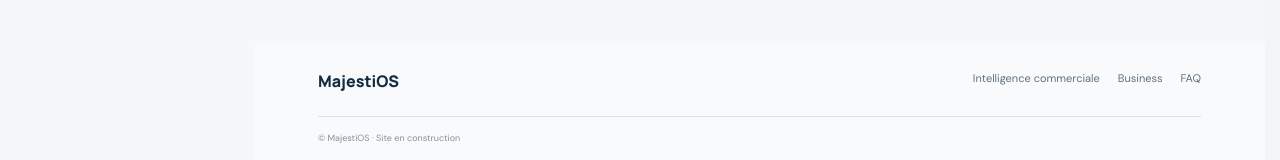
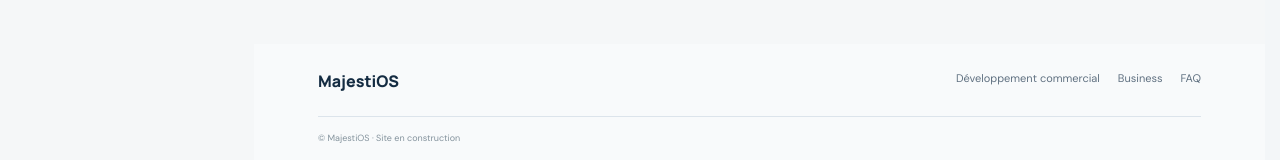
Before and after one commit to Chexpeer/Majestios, a Next.js app: page /opportunites/radar-entreprises in a window 1280 px wide. Shown: the part 1180-1340 px from the top of the page. Built offline with nearby package versions, Linux system fonts and the light colour scheme.

Commit message:
fix(navigation): harmoniser les libellés développement commercial

```diff
--- a/src/app/opportunites/radar-entreprises/page.tsx
+++ b/src/app/opportunites/radar-entreprises/page.tsx
@@ -1,7 +1,7 @@
 import Link from "next/link";
 import PublicHeader from "@/components/public-header";
 
-export const metadata = { title: "Radar entreprises — MajestiOS", description: "Comprendre le futur radar de signaux d’entreprises pour l’intelligence commerciale." };
+export const metadata = { title: "Radar entreprises — MajestiOS", description: "Comprendre le futur radar de signaux d’entreprises pour le développement commercial." };
 
 export default function CompanyRadarPage() {
   return <main className="public-site concept-page"><PublicHeader />
@@ -12,6 +12,6 @@ export default function CompanyRadarPage() {
       <article><span>03 · QUALIFIER</span><h2>Préparer une action</h2><p>Le professionnel devra pouvoir comprendre le contexte, identifier les interlocuteurs légitimes et décider lui-même de la suite à donner.</p></article>
     </section>
     <section className="concept-principles"><h2>État actuel et limites</h2><p>Le radar n’est pas encore connecté à un flux opérationnel de données SIRENE ou BODACC. Cette page décrit la cible fonctionnelle ; elle ne présente aucune entreprise réelle ni aucune alerte en temps réel. Les règles d’usage, de fraîcheur, de traçabilité et de protection des données devront être validées avant l’activation.</p><Link className="search-submit concept-cta" href="/opportunites">Retour à toutes les opportunités ↗</Link><Link className="search-submit concept-cta" href="/faq">Comprendre les sources et les limites ↗</Link></section>
-    <footer className="public-footer"><Link className="footer-brand" href="/">MajestiOS</Link><nav aria-label="Liens de pied de page"><Link href="/intelligence-commerciale">Intelligence commerciale</Link><Link href="/business">Business</Link><Link href="/faq">FAQ</Link></nav><small>© MajestiOS · Site en construction</small></footer>
+    <footer className="public-footer"><Link className="footer-brand" href="/">MajestiOS</Link><nav aria-label="Liens de pied de page"><Link href="/developpement-commercial">Développement commercial</Link><Link href="/business">Business</Link><Link href="/faq">FAQ</Link></nav><small>© MajestiOS · Site en construction</small></footer>
   </main>;
 }
```
